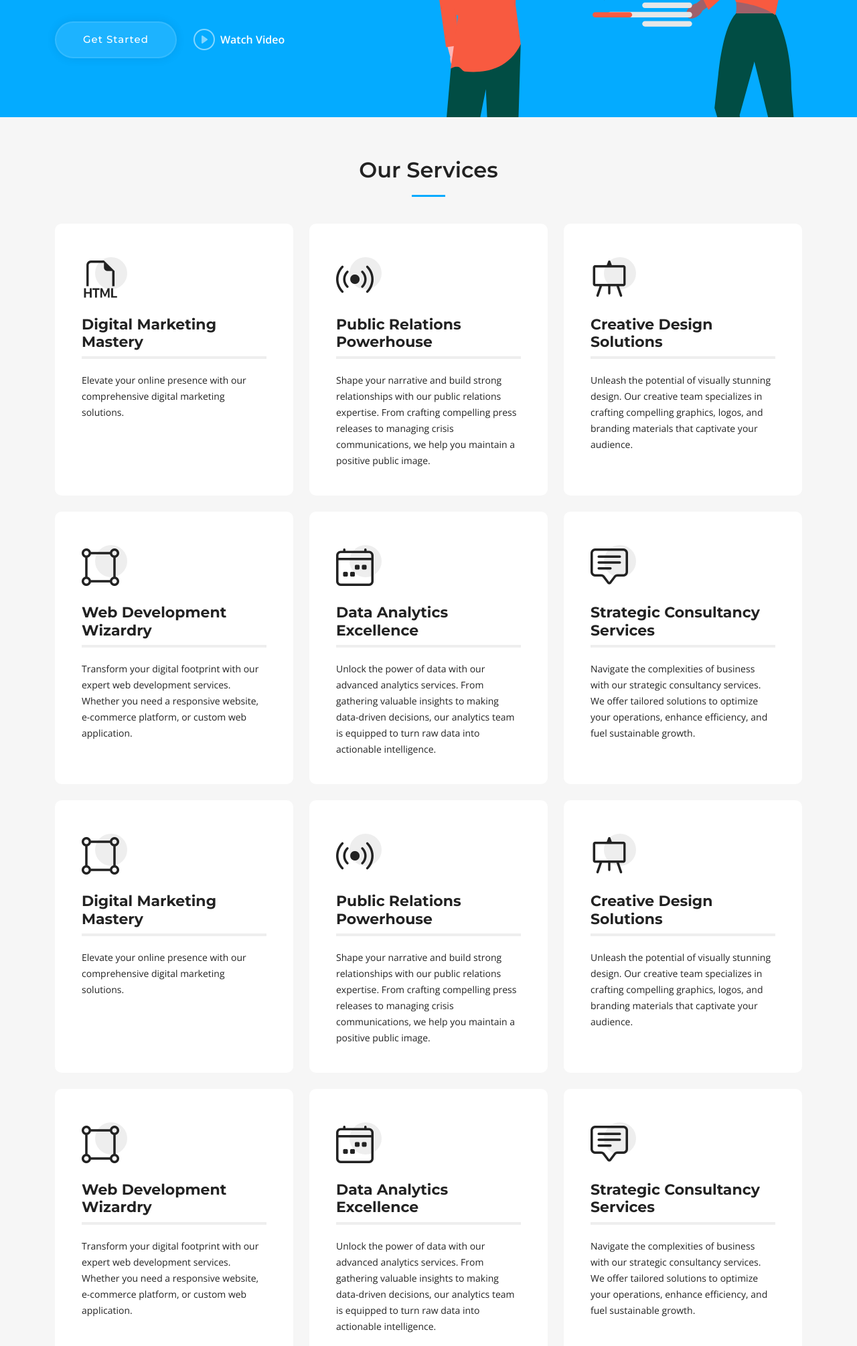
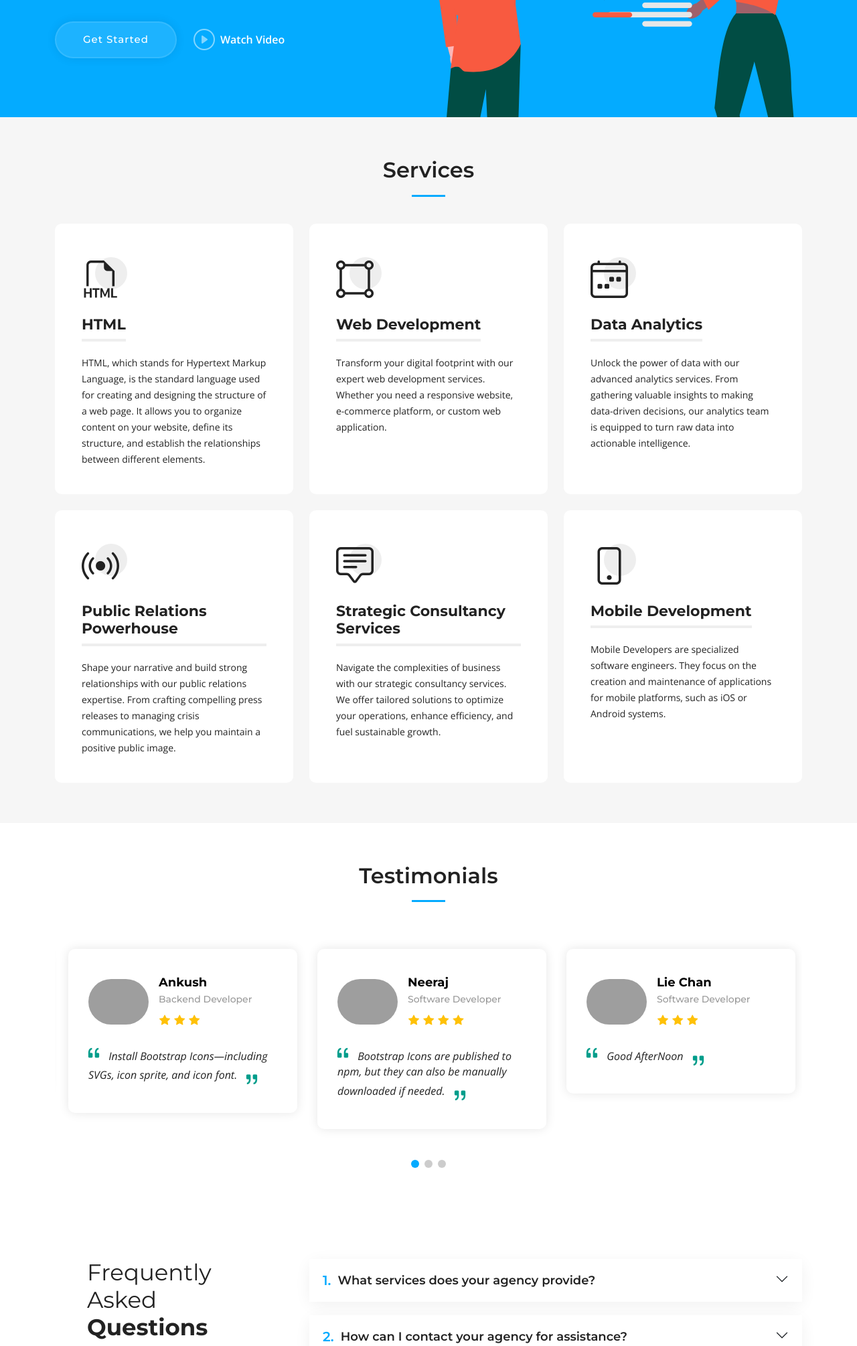
Before and after one commit to neeraj1227/Pycon, a Django app: page / in a window 1280 px wide. Shown: the part 378-2388 px from the top of the page at 67% size. Run offline with Django 5.2, Linux system fonts and the light colour scheme; data comes from the database, SQL or seed files in the repository; both versions use the stored data as it was after the commit; some libraries are stand-ins or nearby versions; grey boxes are pictures that could not be loaded.

Commit message:
make migrations and modification in home.html

```diff
--- a/first/home/models.py
+++ b/first/home/models.py
@@ -2,6 +2,8 @@ from django.db import models
 from django.utils import timezone
 from django.core.validators import MinValueValidator, MaxValueValidator
 #create  your models here
+
+# User Model
 class User(models.Model):
     first_name = models.CharField(max_length=50,default="name")
     last_name = models.CharField(max_length=50,default="name")
@@ -17,7 +19,7 @@ class User(models.Model):
     def __str__(self):
         return self.first_name
 
-
+#Service Model
 
 class Service(models.Model):
     icon=models.CharField(max_length=50, blank=True, null=True)
@@ -26,16 +28,30 @@ class Service(models.Model):
 
     def __str__(self):
         return self.title
-
+#Testimonail Model
 
 class Testimonial(models.Model):
     image=models.CharField( max_length=255,blank=True, null=True)
-    rate = models.IntegerField(
-        validators=[MinValueValidator(1),MaxValueValidator(5)]
-    )
+    star_count=[
+        (1, 'One'),
+        (2, 'Two'),
+        (3, 'Three'),
+        (4, 'Four'),
+        (5, 'Five'),
+    ]
+    rate = models.IntegerField( choices=star_count)
     name=models.CharField(max_length=20)
     profession=models.CharField(max_length=20)
     description=models.TextField()
 
     def __str__(self):
-        return self.profession
+        return f"{self.profession}-{self.profession}"
+
+
+
+
+# class Contact(models.Model):
+#     location=models.CharField(max_length=50)
+#     email=models.EmailField()
+#     phone=models.CharField(max_length=12)
+#     open_hours=models.TimeField(auto_now=False, auto_now_add=False)
--- a/first/templates/home/home.html
+++ b/first/templates/home/home.html
@@ -66,11 +66,12 @@
   <main id="main">
 
    <!-- ======= Our Services Section ======= -->
+    <!-- ===== Services Section ====== -->
     <section id="services" class="services sections-bg">
       <div class="container" data-aos="fade-up">
 
         <div class="section-header">
-          <h2>Our Services</h2>
+          <h2>Services</h2>
         </div>
 
         <div class="row gy-4" data-aos="fade-up" data-aos-delay="100">
@@ -80,58 +81,8 @@
               <div class="icon">
                 <i class="{{service.icon}}"></i>
               </div>
-              <h3>Digital Marketing Mastery</h3>
-              <p>Elevate your online presence with our comprehensive digital marketing solutions.</p>
-            </div>
-          </div><!-- End Service Item -->
-
-          <div class="col-lg-4 col-md-6">
-            <div class="service-item position-relative">
-              <div class="icon">
-                <i class="bi bi-broadcast"></i>
-              </div>
-              <h3>Public Relations Powerhouse</h3>
-              <p>Shape your narrative and build strong relationships with our public relations expertise. From crafting compelling press releases to managing crisis communications, we help you maintain a positive public image.</p>
-            </div>
-          </div><!-- End Service Item -->
-
-          <div class="col-lg-4 col-md-6">
-            <div class="service-item position-relative">
-              <div class="icon">
-                <i class="bi bi-easel"></i>
-              </div>
-              <h3>Creative Design Solutions</h3>
-              <p>Unleash the potential of visually stunning design. Our creative team specializes in crafting compelling graphics, logos, and branding materials that captivate your audience.</p>
-            </div>
-          </div><!-- End Service Item -->
-
-          <div class="col-lg-4 col-md-6">
-            <div class="service-item position-relative">
-              <div class="icon">
-                <i class="bi bi-bounding-box-circles"></i>
-              </div>
-              <h3>Web Development Wizardry</h3>
-              <p>Transform your digital footprint with our expert web development services. Whether you need a responsive website, e-commerce platform, or custom web application.</p>
-            </div>
-          </div><!-- End Service Item -->
-
-          <div class="col-lg-4 col-md-6">
-            <div class="service-item position-relative">
-              <div class="icon">
-                <i class="bi bi-calendar4-week"></i>
-              </div>
-              <h3>Data Analytics Excellence</h3>
-              <p>Unlock the power of data with our advanced analytics services. From gathering valuable insights to making data-driven decisions, our analytics team is equipped to turn raw data into actionable intelligence.</p>
-            </div>
-          </div><!-- End Service Item -->
-
-          <div class="col-lg-4 col-md-6">
-            <div class="service-item position-relative">
-              <div class="icon">
-                <i class="bi bi-chat-square-text"></i>
-              </div>
-              <h3>Strategic Consultancy Services</h3>
-              <p>Navigate the complexities of business with our strategic consultancy services. We offer tailored solutions to optimize your operations, enhance efficiency, and fuel sustainable growth.</p>
+              <h3>{{service.title}}</h3>
+              <p>{{service.description}}</p>
             </div>
           </div><!-- End Service Item -->
           {% endfor %}
@@ -150,51 +101,36 @@
 
         <div class="slides-3 swiper" data-aos="fade-up" data-aos-delay="100">
           <div class="swiper-wrapper">
+            {% for testimonials in testimonial %}
 
             <div class="swiper-slide">
               <div class="testimonial-wrap">
                 <div class="testimonial-item">
                   <div class="d-flex align-items-center">
-                    <img src="{{image}}" class="testimonial-img flex-shrink-0" alt="">
+                    {% comment %} {% if "http" in testimonial.image %}
+                      <img src="{{testimoinals.image }}" class="testimonial-img flex-shrink-0" alt="">
+                    {% else %} {% endcomment %}
+                      <img src="{% static testimoinals.image %}" class="testimonial-img flex-shrink-0" alt="">
+                    {% comment %} {% endif %} {% endcomment %}
                     <div>
-                      <h3>{{name}}</h3>
-                      <h4>Ceo &amp; Founder</h4>
+                      <h3>{{testimonials.name}}</h3>
+                      <h4>{{testimonials.profession}}</h4>
                       <div class="stars">
-                        <i class="bi bi-star-fill"></i><i class="bi bi-star-fill"></i><i class="bi bi-star-fill"></i><i class="bi bi-star-fill"></i><i class="bi bi-star-fill"></i>
+                        {% for i in 'x'|ljust:testimonials.rate %}
+                        <i class="bi bi-star-fill"></i>
+                        {% endfor %}
                       </div>
                     </div>
                   </div>
                   <p>
                     <i class="bi bi-quote quote-icon-left"></i>
-                    Working with [Your Agency Name] was a game-changer for our business. Their team's strategic approach and attention to detail significantly boosted our online presence. They're not just an agency; they're a partner dedicated to our success.
+                    {{testimonials.description}}
                     <i class="bi bi-quote quote-icon-right"></i>
                   </p>
                 </div>
               </div>
             </div><!-- End testimonial item -->
-
-            <div class="swiper-slide">
-              <div class="testimonial-wrap">
-                <div class="testimonial-item">
-                  <div class="d-flex align-items-center">
-                    <img src="{% static 'assets/img/testimonials/testimonials-4.jpg' %}" class="testimonial-img flex-shrink-0" alt="">
-                    <div>
-                      <h3>Adam</h3>
-                      <h4>Designer</h4>
-                      <div class="stars">
-                        <i class="bi bi-star-fill"></i><i class="bi bi-star-fill"></i><i class="bi bi-star-fill"></i><i class="bi bi-star-fill"></i><i class="bi bi-star-fill"></i>
-                      </div>
-                    </div>
-                  </div>
-                  <p>
-                    <i class="bi bi-quote quote-icon-left"></i>
-                    Incredible results, exceptional service! [Your Agency Name] delivered beyond our expectations. Their creativity and expertise transformed our marketing strategy, resulting in increased leads and revenue. Highly recommended.
-                    <i class="bi bi-quote quote-icon-right"></i>
-                  </p>
-                </div>
-              </div>
-            </div><!-- End testimonial item -->
-
+            {% endfor %}
           </div>
           <div class="swiper-pagination"></div>
         </div>
```
Also changed, not shown: first/home/admin.py (+7 -3 lines), first/db.sqlite3, first/home/migrations/0003_alter_testimonial_rate.py (added).
